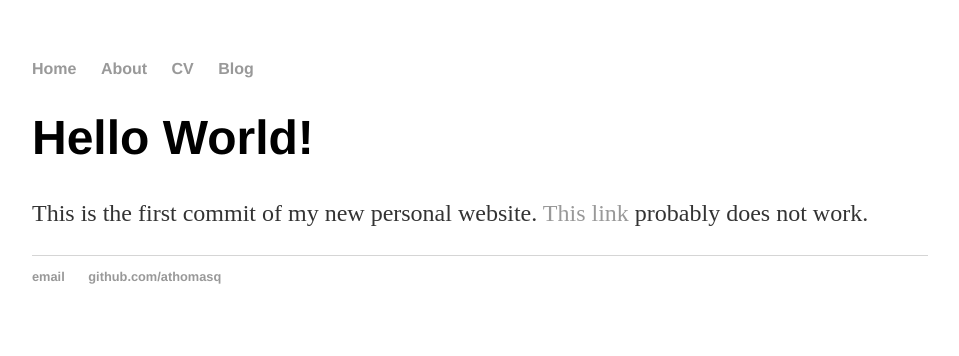
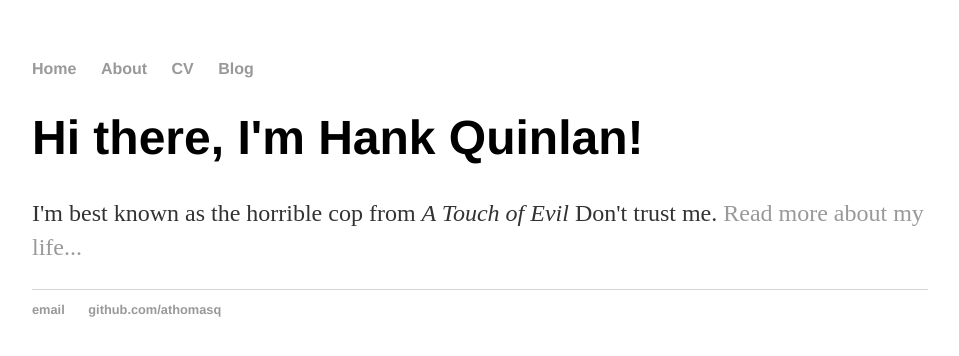
Before and after one commit to athomasq/playground, a Jekyll site: the page built from index.html, in a window 1280 px wide. Shown: the top 356 px of the page, without its empty margins (160-1119 px from the left). Built offline with Jekyll 4.4.1, drawn with Linux system fonts in a browser that asks for light colours.

Commit message:
Update index.html

```diff
--- a/index.html
+++ b/index.html
@@ -1,30 +1,8 @@
-<!DOCTYPE html>
-<html>
-	<head>
-		<title>Hello World! </title>
-		<!-- link to main stylesheet: -->
-		<link rel="stylesheet" type="text/css" href="/css/main.css">
-	</head>
-	<body>
-		<nav>
-    		<ul>
-        		<li><a href="/">Home</a></li>
-	        	<li><a href="/about">About</a></li>
-        		<li><a href="/cv">CV</a></li>
-        		<li><a href="/blog">Blog</a></li>
-    		</ul>
-		</nav>
-		<div class="container">
-    		<div class="blurb">
-        		<h1>Hello World!</h1>
-				<p>This is the first commit of my new personal website. <a href="/about">This link</a> probably does not work.</p>
-    		</div><!-- /.blurb -->
-		</div><!-- /.container -->
-		<footer>
-    		<ul>
-        		<li><a href="mailto:athos1@gmail.com">email</a></li>
-        		<li><a href="https://github.com/athomasq">github.com/athomasq</a></li>
-			</ul>
-		</footer>
-	</body>
-</html>
+---
+layout: default
+title: Hank Quinlan, Horrible Cop
+---
+<div class="blurb">
+	<h1>Hi there, I'm Hank Quinlan!</h1>
+	<p>I'm best known as the horrible cop from <em>A Touch of Evil</em> Don't trust me. <a href="/about">Read more about my life...</a></p>
+</div><!-- /.blurb -->
```
